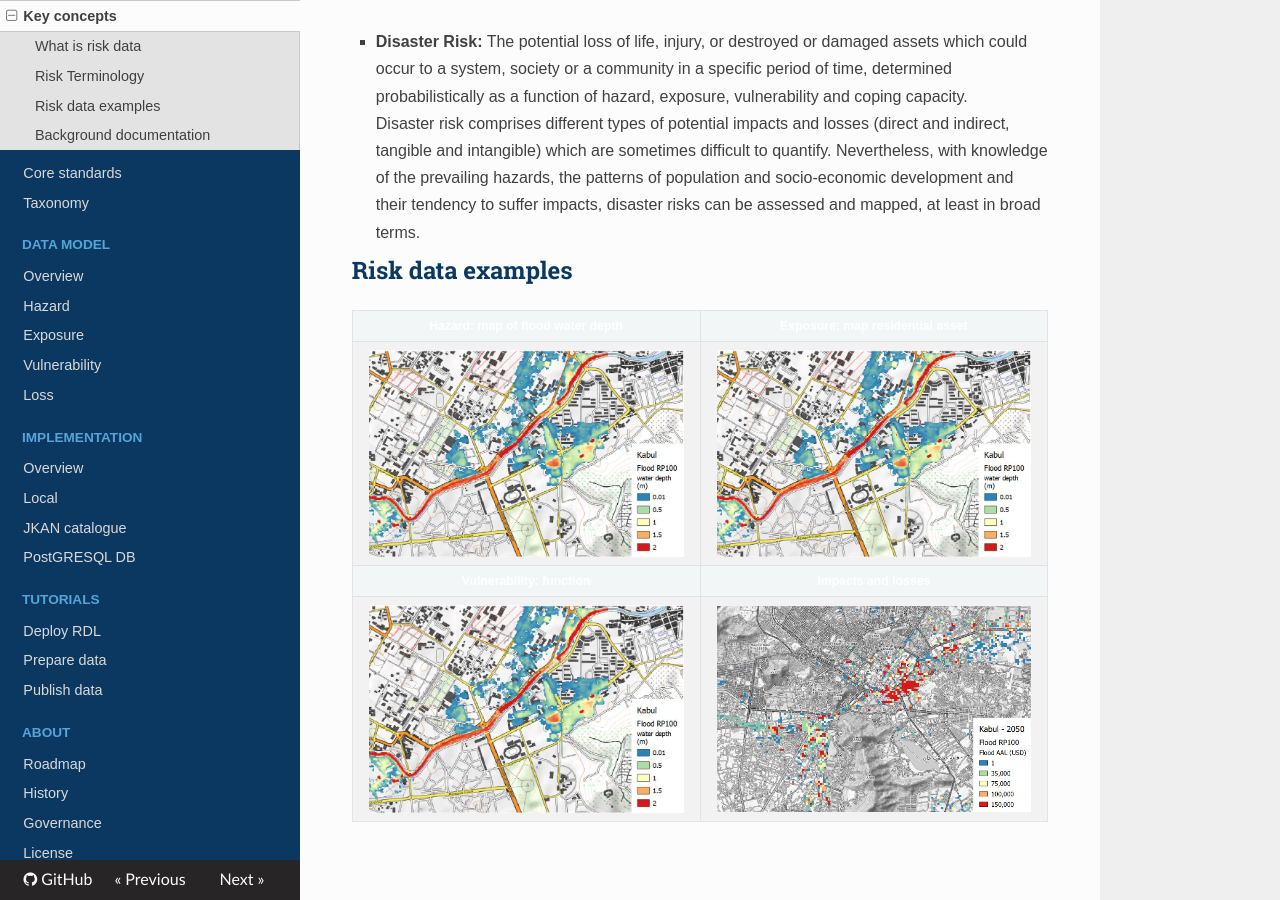
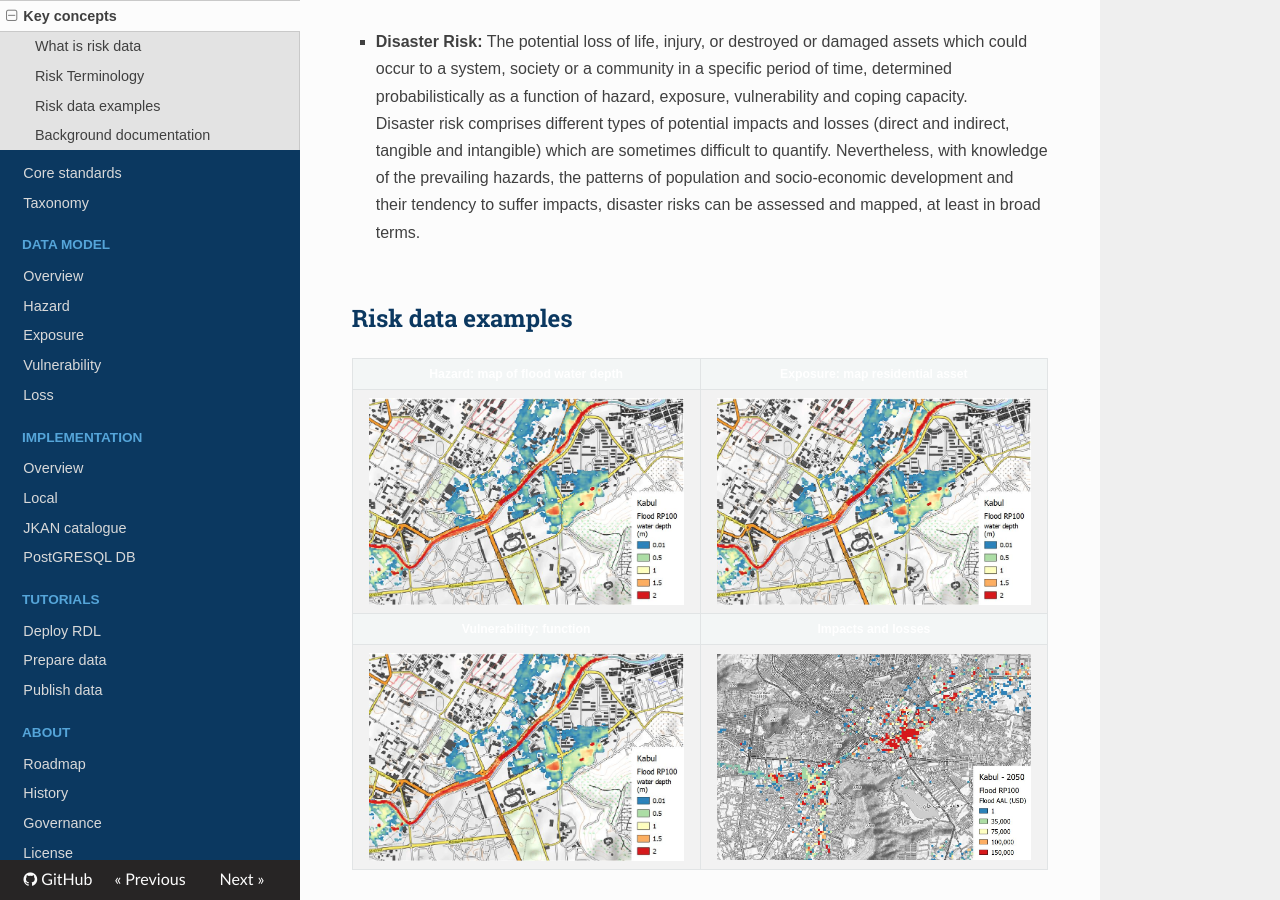
Before and after one commit to GFDRR/rdl-docs, an MkDocs documentation site: the page built from docs/keyconcepts.md, in a window 1280 px wide and 900 px high, scrolled down 1957 px. Built offline with MkDocs 1.6.1, drawn with Linux system fonts in a browser that asks for light colours; nearby versions of some CDN libraries.

Commit message:
Update keyconcepts.md

```diff
--- a/docs/keyconcepts.md
+++ b/docs/keyconcepts.md
@@ -24,7 +24,7 @@ Multi-hazard means (1) the selection of multiple major hazards that the country
 <br><br>
 <li class="lis"><b>Disaster Risk:</b> The potential loss of life, injury, or destroyed or damaged assets which could occur to a system, society or a community in a specific period of time, determined probabilistically as a function of hazard, exposure, vulnerability and coping capacity.<br>
 Disaster risk comprises different types of potential impacts and losses (direct and indirect, tangible and intangible) which are sometimes difficult to quantify. Nevertheless, with knowledge of the prevailing hazards, the patterns of population and socio-economic development and their tendency to suffer impacts, disaster risks can be assessed and mapped, at least in broad terms.
-</ul>
+</ul><br>
 
 ## Risk data examples
 
```
